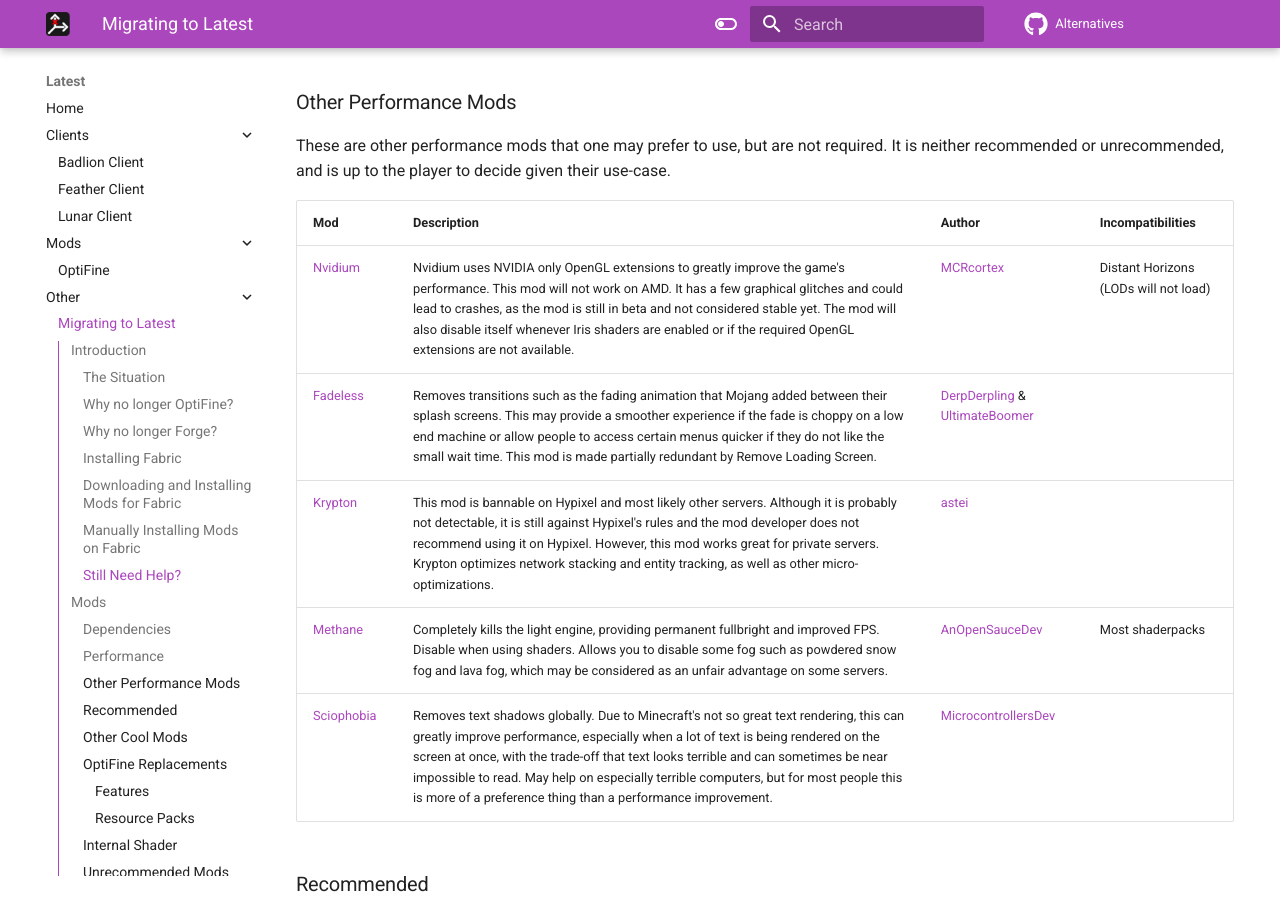
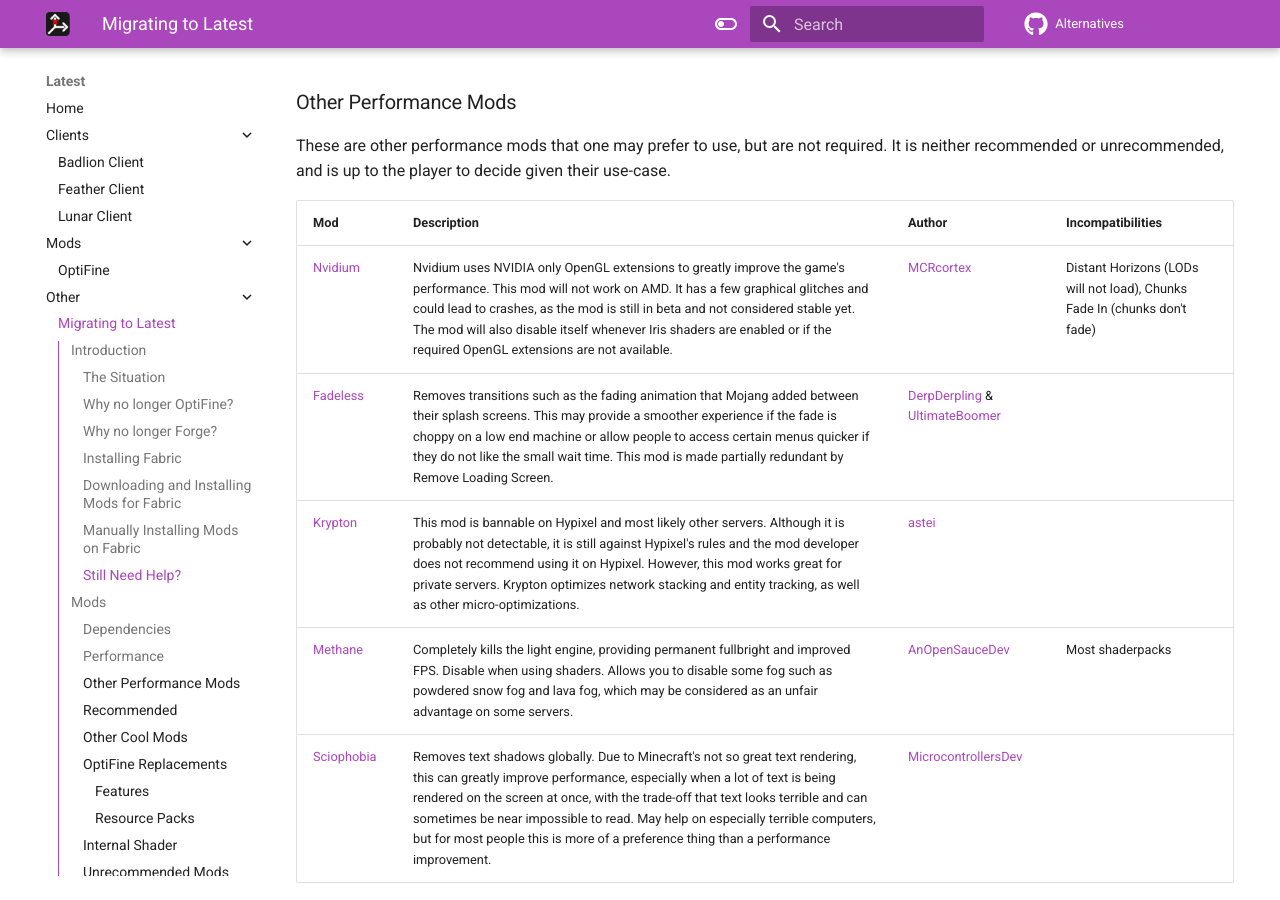
Before and after one commit to MicrocontrollersDev/Alternatives, an MkDocs documentation site: the page built from docs/latest/migrating.md, in a window 1280 px wide and 900 px high, scrolled down 3069 px. Built offline with MkDocs 1.6.1 and Material for MkDocs 9.7.7, drawn with Linux system fonts in a browser that asks for light colours; comment, search, counter and statistics services are not loaded; some of the changed text lies outside the part shown.

Commit message:
nvidium/chunksfadein and axiom

```diff
--- a/docs/latest/migrating.md
+++ b/docs/latest/migrating.md
@@ -128,7 +128,7 @@
 
 | Mod | Description | Author | Incompatibilities |
 | --- | --- | --- | --- |
-| [Nvidium](https://modrinth.com/mod/nvidium) | Nvidium uses NVIDIA only OpenGL extensions to greatly improve the game's performance. This mod will not work on AMD. It has a few graphical glitches and could lead to crashes, as the mod is still in beta and not considered stable yet. The mod will also disable itself whenever Iris shaders are enabled or if the required OpenGL extensions are not available. | [MCRcortex](https://github.com/MCRcortex) | Distant Horizons (LODs will not load) |
+| [Nvidium](https://modrinth.com/mod/nvidium) | Nvidium uses NVIDIA only OpenGL extensions to greatly improve the game's performance. This mod will not work on AMD. It has a few graphical glitches and could lead to crashes, as the mod is still in beta and not considered stable yet. The mod will also disable itself whenever Iris shaders are enabled or if the required OpenGL extensions are not available. | [MCRcortex](https://github.com/MCRcortex) | Distant Horizons (LODs will not load), Chunks Fade In (chunks don't fade) |
 | [Fadeless](https://modrinth.com/mod/skip-transitions) | Removes transitions such as the fading animation that Mojang added between their splash screens. This may provide a smoother experience if the fade is choppy on a low end machine or allow people to access certain menus quicker if they do not like the small wait time. This mod is made partially redundant by Remove Loading Screen. | [DerpDerpling](https://github.com/DerpDerpling) & [UltimateBoomer](https://github.com/UltimateBoomer) |
 | [Krypton](https://modrinth.com/mod/krypton) | This mod is bannable on Hypixel and most likely other servers. Although it is probably not detectable, it is still against Hypixel's rules and the mod developer does not recommend using it on Hypixel. However, this mod works great for private servers. Krypton optimizes network stacking and entity tracking, as well as other micro-optimizations. | [astei](https://github.com/astei) |
 | [Methane](https://modrinth.com/mod/methane) | Completely kills the light engine, providing permanent fullbright and improved FPS. Disable when using shaders. Allows you to disable some fog such as powdered snow fog and lava fog, which may be considered as an unfair advantage on some servers. | [AnOpenSauceDev](https://github.com/AnOpenSauceDev) | Most shaderpacks |
@@ -167,7 +167,7 @@
 | [3D Skin Layers](https://modrinth.com/mod/3dskinlayers) | Makes the outer layer of skins 3D. Very customizable and lets you adjust distance that 3D renders for performance. | [tr7zw](https://github.com/tr7zw) |
 | [SuperBetterGrass](https://www.curseforge.com/minecraft/mc-mods/super-better-grass) | Better grass and snow, more customizable than OptiFine. | [LambdAurora](https://github.com/LambdAurora) & [Dima-Dencep](https://github.com/dima-dencep) | This is a fork of LambdaBetterGrass by LambdAurora. |
 | [Overlay Tweaks](https://modrinth.com/mod/overlaytweaks) | A small QOL mod that lets you alter vanilla's overlays in small ways. | [MicrocontrollersDev](https://github.com/MicrocontrollersDev) |
-| [Chunks Fade In](https://modrinth.com/mod/chunks-fade-in) | Adds a fade-in animation to chunks similar to Bedrock Edition. | [kerudion](https://github.com/kerudion) | Download the version for Sodium 0.5.1 |
+| [Chunks Fade In](https://modrinth.com/mod/chunks-fade-in) | Adds a fade-in animation to chunks similar to Bedrock Edition. | [kerudion](https://github.com/kerudion) | Nvidium (chunks don't fade) |
 | [Distant Horizons (No 1.20.1 Yet)](https://modrinth.com/mod/distanthorizons) | Adds LODs to Minecraft, allowing for much further render distances without a big tank on performance. | [James Seibel](https://gitlab.com/jeseibel) | Nvidium (LODs will not load) |
 | [Controlify](https://modrinth.com/mod/controlify) | Allows you to easily play Minecraft with a controller. | [isXander](https://github.com/isXander) | Reimagined World Menu |
 | [CleanView](https://www.curseforge.com/minecraft/mc-mods/cleanview-fabric) | Prevents self particles from appearing on your screen. | [LianMI](https://github.com/zlainsama) |
@@ -212,6 +212,7 @@
 | [Clear Void](https://modrinth.com/mod/clear-void) | Makes the void the same color as the sky instead of black when below Y=59. | [yezhiyi9670](https://github.com/yezhiyi9670) |
 | [Fluid Void Fading](https://modrinth.com/mod/fluidvoidfading) | Makes liquids like water and lava slowly fade out in the void. Looks great in games like Skyblock, Skyways, or similar. | [DaFuqs](https://github.com/DaFuqs) |
 | [Server Pinger Fixer](https://modrinth.com/mod/serverpingerfixer) | Makes server pinging smoother and fixes it breaking when refreshing too many times. | [JustAlittleWolf](https://github.com/JustAlittleWolf) |
+| [Axiom](https://modrinth.com/mod/axiom) | An alternative to WorldEdit and VoxelSniper to make building in singleplayer much easier. | [Moulberry](https://github.com/Moulberry) |
 
 ### OptiFine Replacements
 
```
